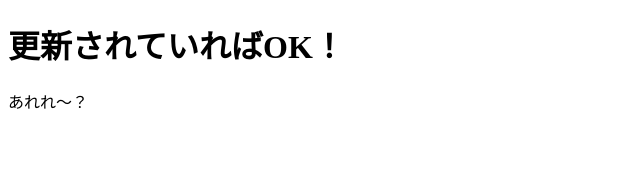
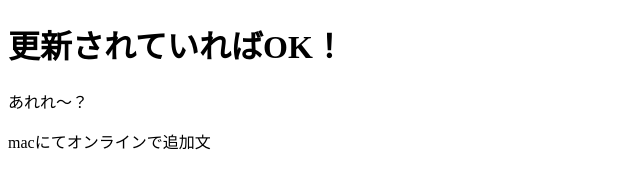
Before and after one commit to nanata-star/test_win, a plain HTML site: page index.html in a window 1280 px wide. Shown: the whole page, without its empty margins (0-640 px from the left). Drawn offline with Linux system fonts and the light colour scheme.

Commit message:
Update index.html

```diff
--- a/index.html
+++ b/index.html
@@ -8,5 +8,6 @@
 <body>
   <h1>更新されていればOK！</h1>
   <p>あれれ～？</p>
+  <p>macにてオンラインで追加文</p>
 </body>
 </html>
```
